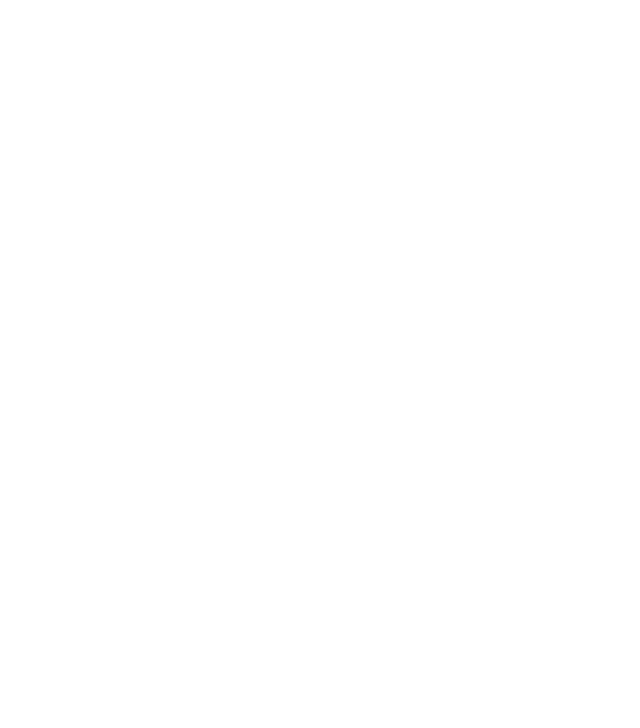
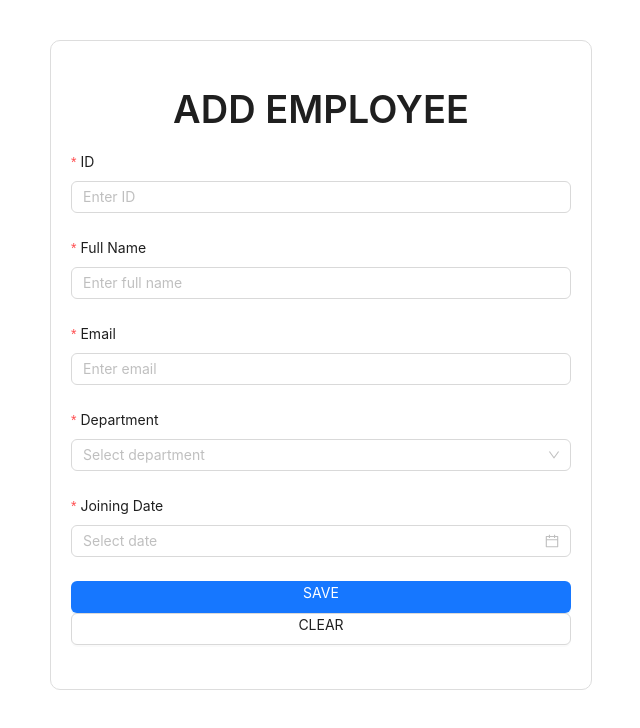
Before and after one commit to salahaKA/admin-dashboard, a React (Vite) app: page /empForm/1 in a window 1280 px wide. Before the commit this address had no page. Shown: the top 728 px of the page, without its empty margins (319-959 px from the left). Built offline with nearby package versions, Linux system fonts and the light colour scheme.

Commit message:
Add employee form and management features with CRUD operations

```diff
--- a/src/App.jsx
+++ b/src/App.jsx
@@ -9,6 +9,7 @@
 import Calculator3 from "./Components/Calculator+Redux/Calculator3";
 import EmpTable from "./Components/EmployeeManagement/EmpComponents/EmpTable";
 import ViewEmp from "./Components/EmployeeManagement/EmpComponents/ViewEmp";
+import EmpForm from "./Components/EmployeeManagement/EmpComponents/EmpForm";
 
 const App = () => {
   const { theme } = useThemeStore();
@@ -32,6 +33,7 @@
           <Route path="/c3" element={<Calculator3 />}></Route>
 
           {/* Employee Management system */}
+          <Route path="/empForm/:id?" element={<EmpForm/>}/>
           <Route path="/employees" element={<EmpTable />} />
           <Route path="/employees/:id" element={<ViewEmp />} />
         </Routes>
--- a/src/Components/EmployeeManagement/EmpComponents/EmpForm.jsx
+++ b/src/Components/EmployeeManagement/EmpComponents/EmpForm.jsx
@@ -1,5 +1,5 @@
 import { Form } from "antd";
-import React from "react";
+import React, { useEffect } from "react";
 import FormInput from "../../../utils/Input";
 import FormSelect from "../../../utils/Select";
 import FormDatePicker from "../utils/DatePicker";
@@ -7,49 +7,64 @@
 import FormTypograpy from "../../../utils/Typograpy";
 import useEmpStore from "../Store/EmployeeStore";
 import dayjs from "dayjs";
-import { useNavigate } from "react-router-dom";
+import { useNavigate, useParams } from "react-router-dom";
 
 const EmpForm = () => {
   const [form] = Form.useForm();
-  const { empData, empAdd } = useEmpStore();
-  const navigate = useNavigate()
+  const { id } = useParams();
+  const { empData, empAdd, updateEmp } = useEmpStore();
+  const navigate = useNavigate();
+
+  // Find employee for editing
+  const editingEmployee = empData.find((e) => e.empId.toString() === id);
+
+  // Prefill fields if editing
+  useEffect(() => {
+    if (editingEmployee) {
+      form.setFieldsValue({
+        ...editingEmployee,
+        doj: editingEmployee.doj ? dayjs(editingEmployee.doj, "DD/MM/YYYY") : null,
+      });
+    }
+  }, [editingEmployee, form]);
 
   const onFinish = (values) => {
-    // convert date to DD/MM/YYYY formate
     const formattedValues = {
       ...values,
-      doj: values?.doj ? dayjs(values.doj)?.format("DD/MM/YYYY") : null,
+      doj: values?.doj ? dayjs(values.doj).format("DD/MM/YYYY") : null,
     };
 
-    empAdd(formattedValues);
-    console.log(empData);
+    if (editingEmployee) {
+      updateEmp(editingEmployee.empId, formattedValues);
+      console.log("Updated successfully!", formattedValues);
+    } else {
+      empAdd(formattedValues);
+      console.log("Created new employee:", formattedValues);
+    }
+
     form.resetFields();
-    navigate('/employees')
+    navigate("/employees");
 
     // fetcing data from local storage
-    const storedData = JSON.parse(localStorage.getItem("emp-storage"));
-    console.log("Raw from localStorage:", storedData);
-    console.log("Employee Data:", storedData?.state?.empData || []);
+  //   const storedData = JSON.parse(localStorage.getItem("emp-storage"));
+  //   console.log("Raw from localStorage:", storedData);
+  //   console.log("Employee Data:", storedData?.state?.empData || []);
   };
 
   return (
-    <div
-      style={{
-        maxWidth: 500,
-        margin: "40px auto",
-        padding: 20,
-        border: "1px solid #ddd",
-        borderRadius: 10,
-      }}
-    >
+    <div style={{ maxWidth: 500, margin: "40px auto", padding: 20, border: "1px solid #ddd", borderRadius: 10 }}>
       <Form onFinish={onFinish} form={form} layout="vertical">
-        <FormTypograpy level={1} Text={"EMPLOYEE FORM"} />
+        <FormTypograpy
+          level={1}
+          Text={editingEmployee ? "EDIT EMPLOYEE" : "ADD EMPLOYEE"}
+        />
 
         <FormInput
           label={"ID"}
           name={"empId"}
           message={"Please enter employee id"}
-          placeholder={"Enter full name"}
+          placeholder={"Enter ID"}
+          disabled={!!editingEmployee} // lock ID during edit
         />
 
         <FormInput
@@ -84,7 +99,11 @@
         />
 
         <Form.Item>
-          <FormButtons type="primary" htmlType="submit" Text={"SAVE"} />
+          <FormButtons
+            type="primary"
+            htmlType="submit"
+            Text={editingEmployee ? "UPDATE" : "SAVE"}
+          />
           <FormButtons type="default" htmlType="reset" Text={"CLEAR"} />
         </Form.Item>
       </Form>
--- a/src/Components/EmployeeManagement/EmpComponents/EmpTable.jsx
+++ b/src/Components/EmployeeManagement/EmpComponents/EmpTable.jsx
@@ -1,6 +1,6 @@
 import React from "react";
 import useEmpStore from "../Store/EmployeeStore";
-import { Table } from "antd";
+import { Button, Table } from "antd";
 import { useNavigate } from "react-router-dom";
 
 const EmpTable = () => {
@@ -36,11 +36,14 @@
 
   return (
     <div>
+      <Button onClick={()=> navigate('/empForm')}>CREATE</Button>
       <Table
+      rowKey="empId"
         dataSource={empData}
         columns={columns}
         pagination={{ pageSize: 5 }}
         bordered
+
         scroll={{ y: 300 }}
         onRow={(record) => ({
           onClick: () => navigate(`/employees/${record.empId}`),
--- a/src/Components/EmployeeManagement/EmpComponents/ViewEmp.jsx
+++ b/src/Components/EmployeeManagement/EmpComponents/ViewEmp.jsx
@@ -1,34 +1,82 @@
-import React from 'react'
-import { useParams } from 'react-router-dom'
-import useEmpStore from '../Store/EmployeeStore';
-import { Button, Descriptions } from 'antd';
+import React, { useState } from "react";
+import { useNavigate, useParams } from "react-router-dom";
+import useEmpStore from "../Store/EmployeeStore";
+import { Button, Descriptions, message, Modal, Space } from "antd";
+
+
 
 const ViewEmp = () => {
-  const {id} = useParams();
-  const empData= useEmpStore((state)=> state.empData);
+  const { id } = useParams();
 
-    // Find the employee by ID (casting to string for safety)
-  const employee =empData?.find((e)=> e?.empId===id)
+  const navigate = useNavigate();
+  const [isModalOpen, setIsModalOpen] = useState(false);
 
+  const empData = useEmpStore((state) => state.empData);
+  const deleteEmp = useEmpStore((state) => state.deleteEmp);
+
+
+  const employee = empData?.find((e) => e?.empId.toString() === id);
+
+  const handleDelete = () => {
+    if (!employee) return;
+    deleteEmp(employee.empId);
+    message.success("Employee deleted!");
+    setIsModalOpen(false);
+    navigate("/employees"); // ✅ navigate after delete
+  };
 
   return (
     <div style={{ maxWidth: 700, margin: "40px auto", padding: 20 }}>
-      {employee? (
+      {employee ? (
         <>
-        <h2>{id}-Employee Details</h2>
-        <Descriptions  size="middle">
-          <Descriptions.Item label="ID">{employee?.empId}</Descriptions.Item>
+          <h2>{id}-Employee Details</h2>
+          <Descriptions size="middle">
+            <Descriptions.Item label="ID">{employee?.empId}</Descriptions.Item>
             <Descriptions.Item label="Name">{employee?.name}</Descriptions.Item>
-            <Descriptions.Item label="Email">{employee?.email}</Descriptions.Item>
-            <Descriptions.Item label="Department">{employee?.department}</Descriptions.Item>
-            <Descriptions.Item label="Joining Date">{employee?.doj}</Descriptions.Item>
-        </Descriptions>
-        <Button>EDIT</Button>
-        <Button>DELETE</Button>
+            <Descriptions.Item label="Email">
+              {employee?.email}
+            </Descriptions.Item>
+            <Descriptions.Item label="Department">
+              {employee?.department}
+            </Descriptions.Item>
+            <Descriptions.Item label="Joining Date">
+              {employee?.doj}
+            </Descriptions.Item>
+          </Descriptions>
+          <Space style={{ marginTop: 20 }}>
+            <Button
+              type="primary"
+              onClick={() => navigate(`/empForm/${employee.empId}`)}
+            >
+              EDIT
+            </Button>
+            <Button danger onClick={() => setIsModalOpen(true)}>
+              DELETE
+            </Button>
+
+
+          </Space>
         </>
-      ):(<p>Employee not found!</p>)}
+      ) : (
+        <p>Employee not found!</p>
+      )}
+
+      <Modal
+        title="Confirm Delete"
+        open={isModalOpen}
+        onOk={handleDelete}
+        onCancel={() => setIsModalOpen(false)}
+        okText="Yes, Delete"
+        cancelText="Cancel"
+        okButtonProps={{ danger: true }}
+      >
+        <p>
+          Are you sure you want to delete employee{" "}
+          <strong>{employee?.name}</strong> (ID: {employee?.empId})?
+        </p>
+      </Modal>
     </div>
-  )
-}
+  );
+};
 
-export default ViewEmp
+export default ViewEmp;
--- a/src/Components/EmployeeManagement/Store/EmployeeStore.jsx
+++ b/src/Components/EmployeeManagement/Store/EmployeeStore.jsx
@@ -5,11 +5,24 @@
   persist(
     (set) => ({
       empData: [],
-      empAdd: (emp) => set((state) => ({ empData: [...state.empData, emp] })),
+      empAdd: (emp) =>
+        set((state) => ({ empData: [...state.empData, emp] })),
+      updateEmp: (id, updatedData) =>
+  set((state) => ({
+    empData: state.empData.map((emp) =>
+      emp.empId.toString() === id.toString()
+        ? { ...emp, ...updatedData }
+        : emp
+    ),
+  })),
+      deleteEmp: (id) =>
+        set((state) => ({
+          empData: state.empData.filter((emp) => emp.empId !== id),
+        })),
       clearEmp: () => set({ empData: [] }),
     }),
     {
-      name: "emp-storage", // optional: localStorage key
+      name: "emp-storage",
     }
   )
 );
```
